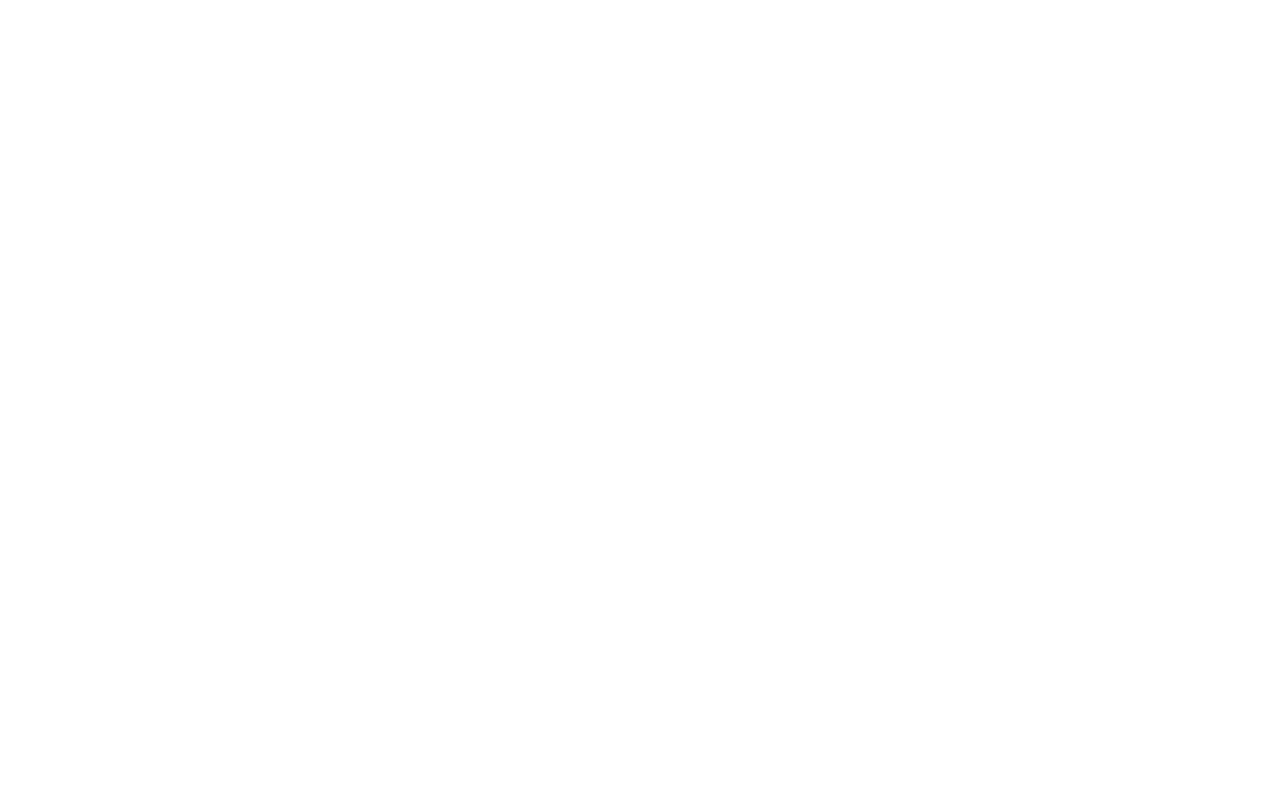
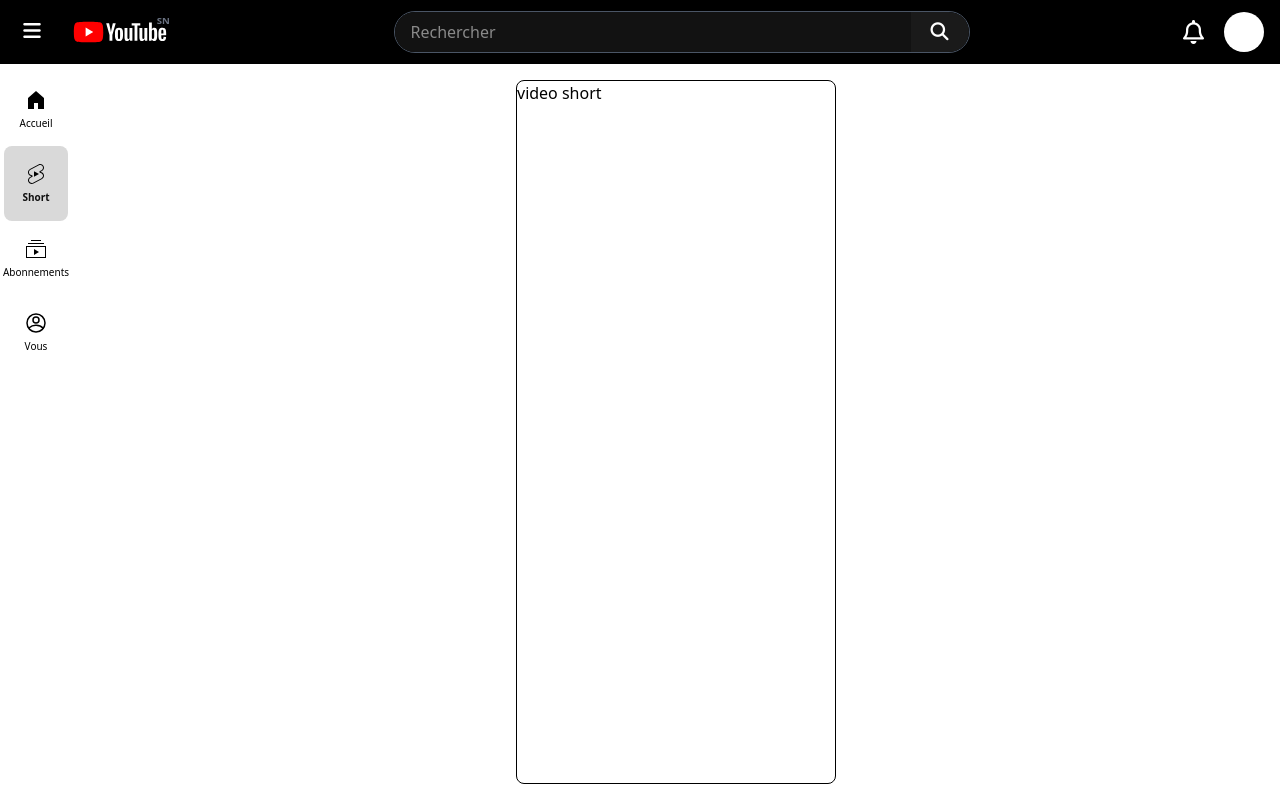
Before and after one commit to natachavilane/clone-youtube, a React (Vite) app: page /short in a window 1280 px wide. Before the commit this address had no page. Built offline with nearby package versions, Linux system fonts and the light colour scheme.

Commit message:
Ajout de la page Shorts

```diff
--- a/src/App.jsx
+++ b/src/App.jsx
@@ -4,6 +4,7 @@
 import Layout from "./components/layout/Layout";
 import Home from "./pages/Home";
 import Abonnements from "./pages/Abonnements";
+import Shorts from "./pages/Shorts";
 
 
 function App() {
@@ -34,8 +35,9 @@
 
                     <Route path="/abonnements" element={
                          <Abonnements/>
-
-
+                    }/>
+                    <Route path="/short" element={
+                         <Shorts/>
                     }/>
 
                 </Route>
--- /dev/null
+++ b/src/pages/Shorts.jsx
@@ -0,0 +1,11 @@
+function Shorts () {
+    return(
+        <div className="h-full flex justify-center py-4">
+            <div className="w-80 h-[100%] border rounded-lg">
+                <h1>video short</h1>
+            </div>
+        </div>
+    );
+
+}
+export default Shorts;
```
